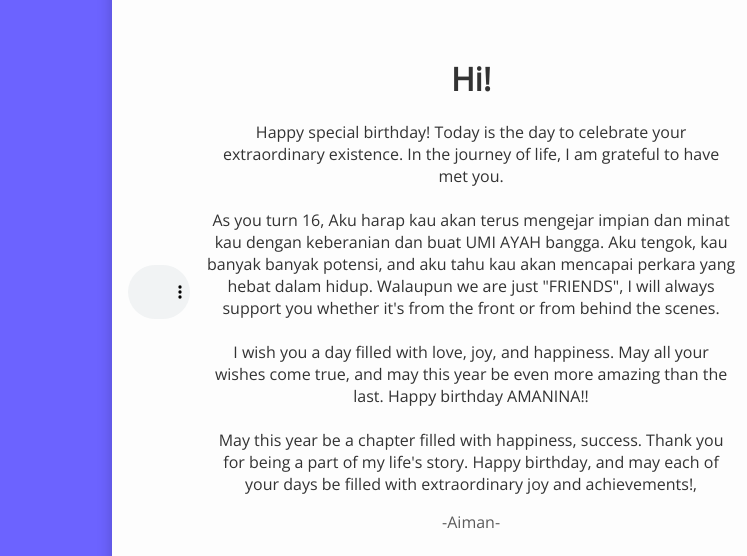
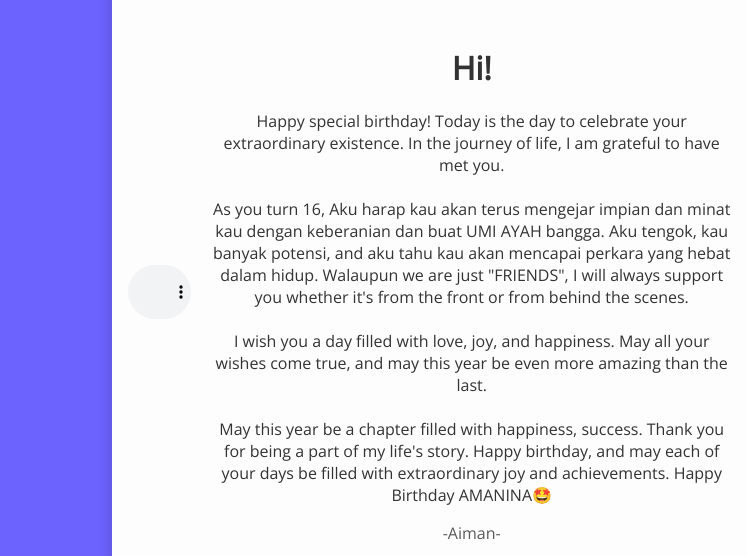
Before and after one commit to Manchimaru/Birthday-girl, a plain HTML site: page index.html in a window 1280 px wide. Shown: the part 108-664 px from the top of the page, 0-747 px from the left. Drawn offline with nearby package versions, Linux system fonts and the light colour scheme.

Commit message:
Update index.html

```diff
--- a/index.html
+++ b/index.html
@@ -12,11 +12,11 @@
     <h1>Hi!</h1>
     <p>Happy special birthday! Today is the day to celebrate your extraordinary existence. In the journey of life, I am grateful to have met you.
 <br><br>
-As you turn 16, Aku harap kau akan terus mengejar impian dan minat kau dengan keberanian dan buat UMI AYAH bangga. Aku tengok, kau banyak banyak potensi, and aku tahu kau akan mencapai perkara yang hebat dalam hidup. Walaupun we are just "FRIENDS", I will always support you whether it's from the front or from behind the scenes.
+As you turn 16, Aku harap kau akan terus mengejar impian dan minat kau dengan keberanian dan buat UMI AYAH bangga. Aku tengok, kau banyak potensi, and aku tahu kau akan mencapai perkara yang hebat dalam hidup. Walaupun we are just "FRIENDS", I will always support you whether it's from the front or from behind the scenes.
 <br><br>
-I wish you a day filled with love, joy, and happiness. May all your wishes come true, and may this year be even more amazing than the last. Happy birthday AMANINA!!
+I wish you a day filled with love, joy, and happiness. May all your wishes come true, and may this year be even more amazing than the last.
 <br><br>
-May this year be a chapter filled with happiness, success. Thank you for being a part of my life's story. Happy birthday, and may each of your days be filled with extraordinary joy and achievements!‚</p>
+May this year be a chapter filled with happiness, success. Thank you for being a part of my life's story. Happy birthday, and may each of your days be filled with extraordinary joy and achievements. Happy Birthday AMANINA🤩</p>
     <p class="muted">-Aiman-</p>
    </div>
    <div class="space"></div>
```
